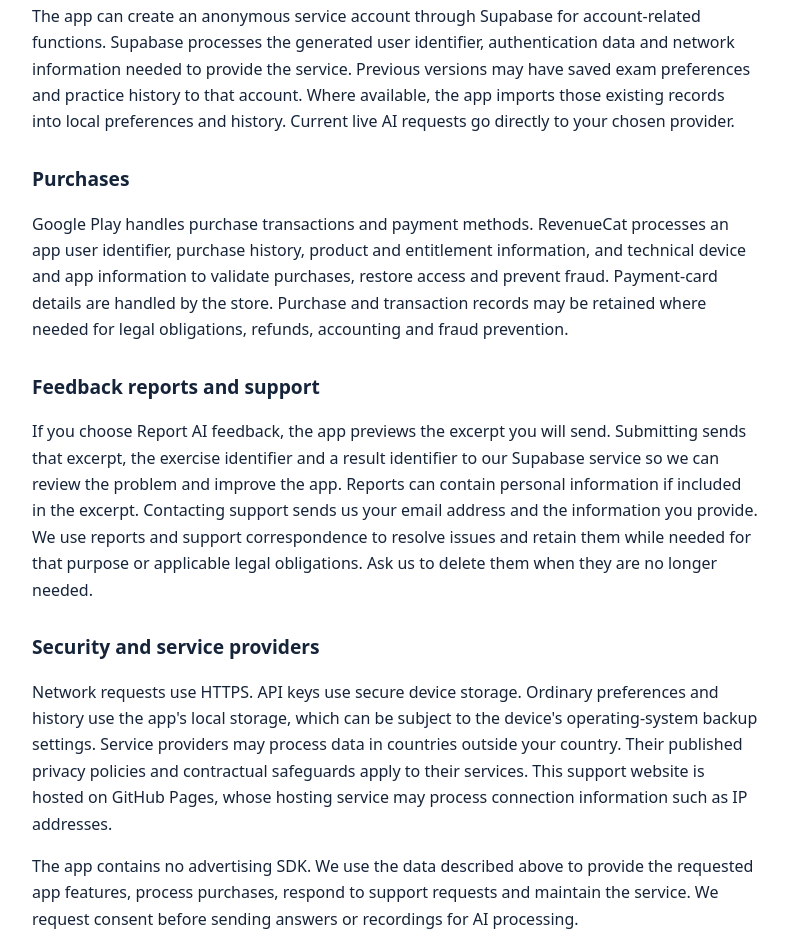
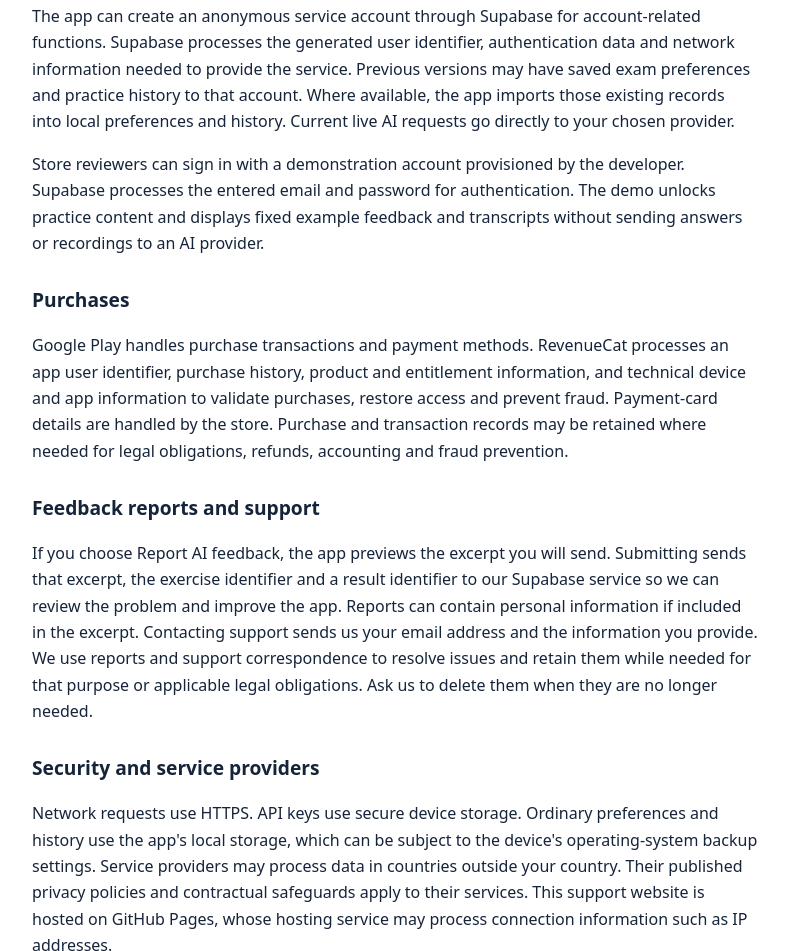
Before and after one commit to HassanSalamB/pruefungscoach-support, a plain HTML site: page privacy.html in a window 1280 px wide. Shown: the part 850-1801 px from the top of the page, without its empty margins (245-1033 px from the left). Drawn offline with Linux system fonts and the light colour scheme.

Commit message:
Disclose optional store reviewer authentication

```diff
--- a/privacy.html
+++ b/privacy.html
@@ -2,7 +2,7 @@
 <h2>Practice data on your device</h2><p>The app stores your chosen exam, onboarding and language preferences, AI consent choices, and practice history on your device. History may include your answers, feedback, scores and timestamps. Recordings are created only after you use the record button and allow microphone access. Temporary audio files may remain in the app cache until cleared by the operating system or app storage is removed.</p>
 <h2>Your AI provider and API keys</h2><p>Live grading is optional. You choose Gemini (Google), Claude (Anthropic), OpenAI or Mistral and supply your own API key. Keys are stored using the device's secure storage with device-only access. The selected key is sent directly to the selected provider to authenticate your requests.</p><p>After your consent, grading sends the exercise, your answer or transcript, and evaluation instructions directly to that provider. Optional audio transcription sends your recording to Gemini or OpenAI. You can use manual text entry instead. Each provider processes requests under its own privacy, retention and account terms and may charge your account. Remove a saved key in AI settings and reset AI consent in Settings. Revoking a key at your provider also stops its future use.</p>
 <h2>Accounts and previous versions</h2><p>The app can create an anonymous service account through Supabase for account-related functions. Supabase processes the generated user identifier, authentication data and network information needed to provide the service. Previous versions may have saved exam preferences and practice history to that account. Where available, the app imports those existing records into local preferences and history. Current live AI requests go directly to your chosen provider.</p>
-<h2>Purchases</h2><p>Google Play handles purchase transactions and payment methods. RevenueCat processes an app user identifier, purchase history, product and entitlement information, and technical device and app information to validate purchases, restore access and prevent fraud. Payment-card details are handled by the store. Purchase and transaction records may be retained where needed for legal obligations, refunds, accounting and fraud prevention.</p>
+<p>Store reviewers can sign in with a demonstration account provisioned by the developer. Supabase processes the entered email and password for authentication. The demo unlocks practice content and displays fixed example feedback and transcripts without sending answers or recordings to an AI provider.</p><h2>Purchases</h2><p>Google Play handles purchase transactions and payment methods. RevenueCat processes an app user identifier, purchase history, product and entitlement information, and technical device and app information to validate purchases, restore access and prevent fraud. Payment-card details are handled by the store. Purchase and transaction records may be retained where needed for legal obligations, refunds, accounting and fraud prevention.</p>
 <h2>Feedback reports and support</h2><p>If you choose Report AI feedback, the app previews the excerpt you will send. Submitting sends that excerpt, the exercise identifier and a result identifier to our Supabase service so we can review the problem and improve the app. Reports can contain personal information if included in the excerpt. Contacting support sends us your email address and the information you provide. We use reports and support correspondence to resolve issues and retain them while needed for that purpose or applicable legal obligations. Ask us to delete them when they are no longer needed.</p>
 <h2>Security and service providers</h2><p>Network requests use HTTPS. API keys use secure device storage. Ordinary preferences and history use the app's local storage, which can be subject to the device's operating-system backup settings. Service providers may process data in countries outside your country. Their published privacy policies and contractual safeguards apply to their services. This support website is hosted on GitHub Pages, whose hosting service may process connection information such as IP addresses.</p><p>The app contains no advertising SDK. We use the data described above to provide the requested app features, process purchases, respond to support requests and maintain the service. We request consent before sending answers or recordings for AI processing.</p>
 <h2>Retention, deletion and your choices</h2><p>Local practice history remains until you clear it, delete the app's data or use account deletion. Removing a provider key removes that saved key from this device. Deleting your account in Settings removes local practice history, saved keys and consent, and requests deletion of an existing service account and its associated data. Store records and data already processed by your own AI provider are subject to those providers' retention policies. Contact them directly for requests concerning their services.</p><p>You can also request account and associated data deletion by email using our <a href="delete-account.html">account deletion page</a>. Where applicable law provides rights to access, correct, erase, restrict or object to processing, receive a copy of your data, or withdraw consent, contact us using the address above. You may also contact your local data-protection authority.</p>
```
